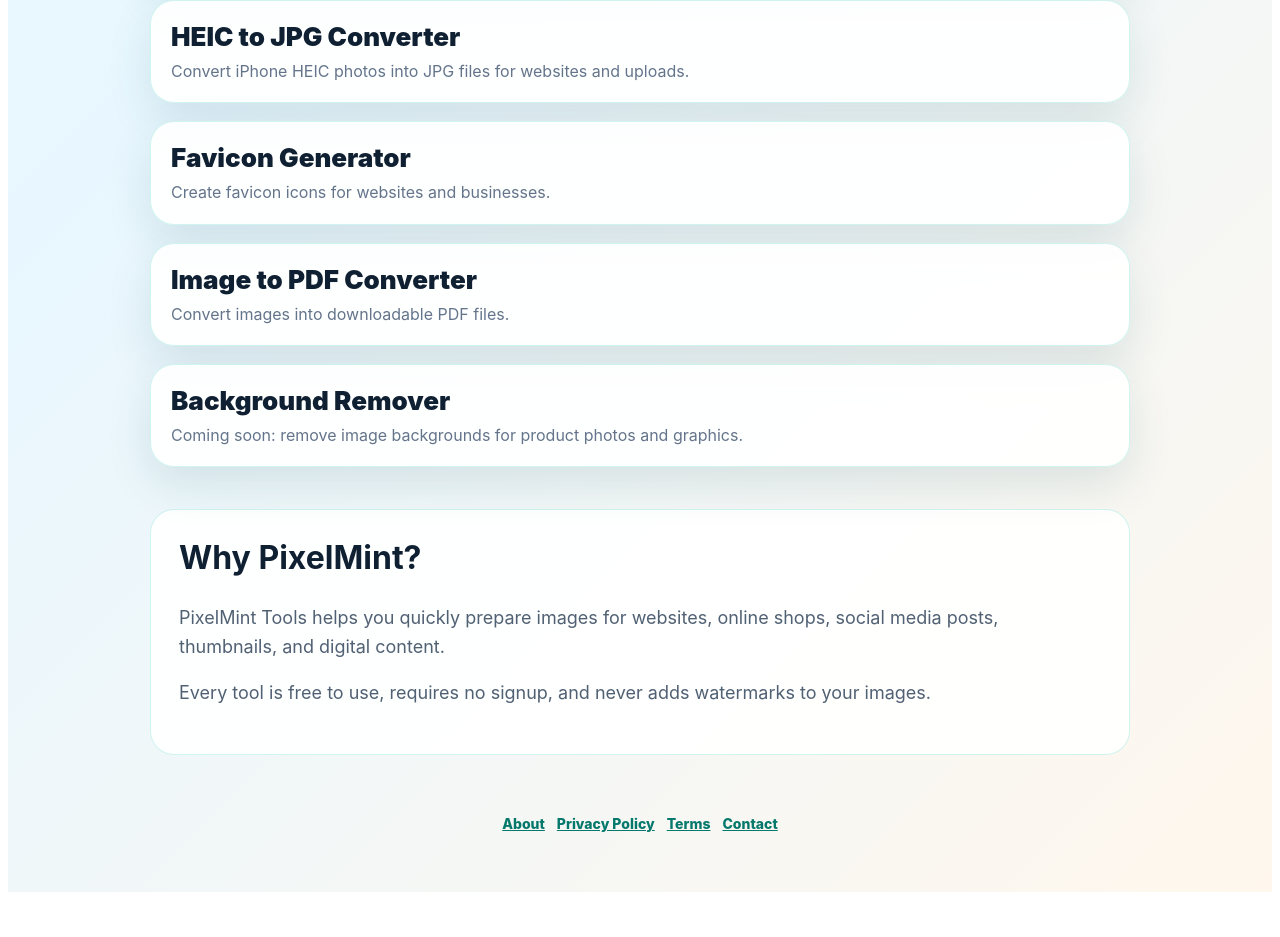
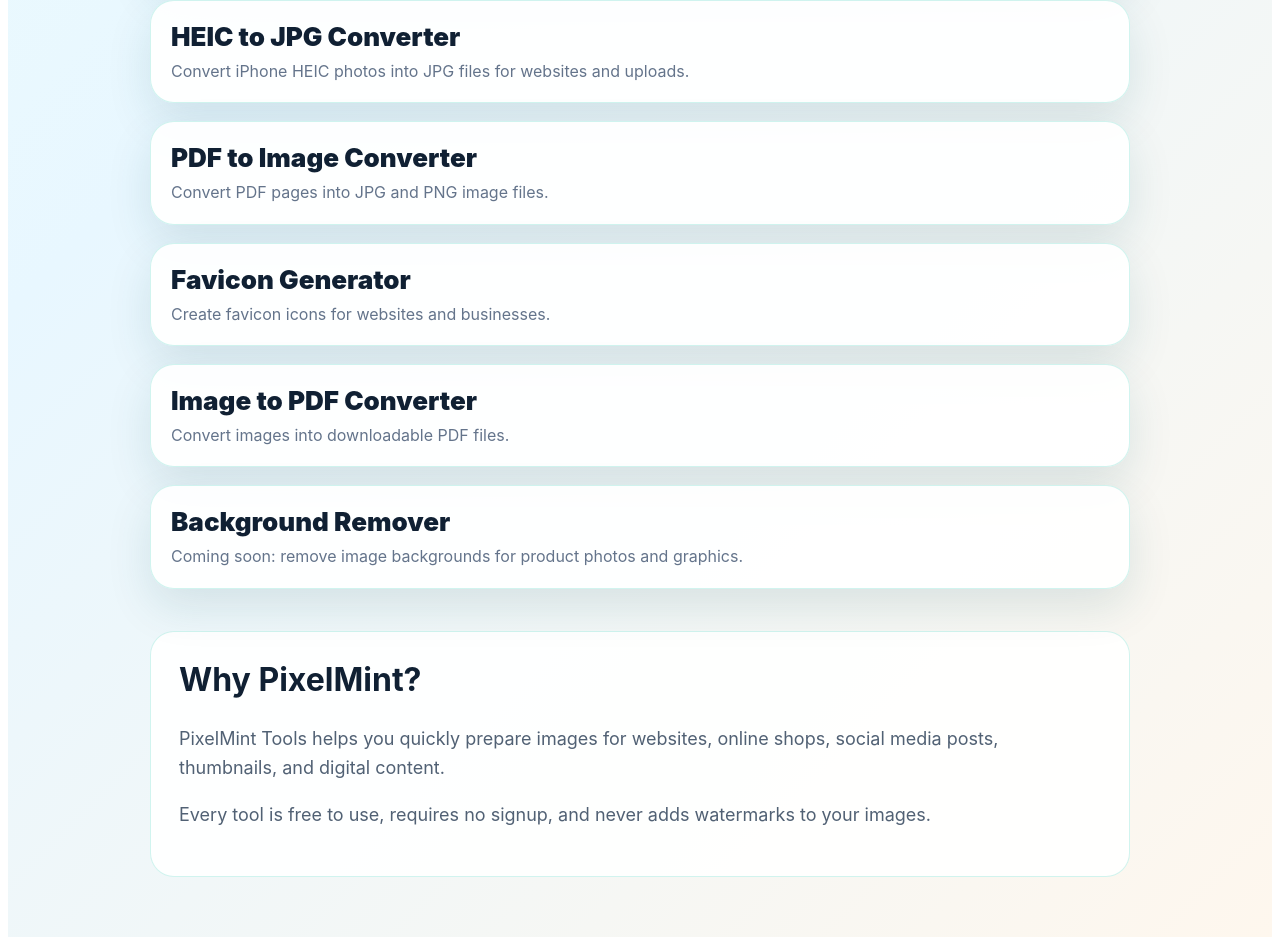
Before and after one commit to gramaziofamily/pixelminttools, a Next.js app: page / in a window 1280 px wide. Shown: the part 1302-2239 px from the top of the page. Before the commit the page ends 2202 px from the top, so only its background shows below. Built offline with nearby package versions, Linux system fonts and the light colour scheme.

Commit message:
Add PDF to image converter

```diff
--- a/app/page.js
+++ b/app/page.js
@@ -47,6 +47,13 @@ export default function Home() {
   "/heic-to-jpg",
   "Convert iPhone HEIC photos into JPG files for websites and uploads.",
 ],
+
+[
+  "PDF to Image Converter",
+  "/pdf-to-image",
+  "Convert PDF pages into JPG and PNG image files.",
+],
+
 
     [
   "Favicon Generator",
```
